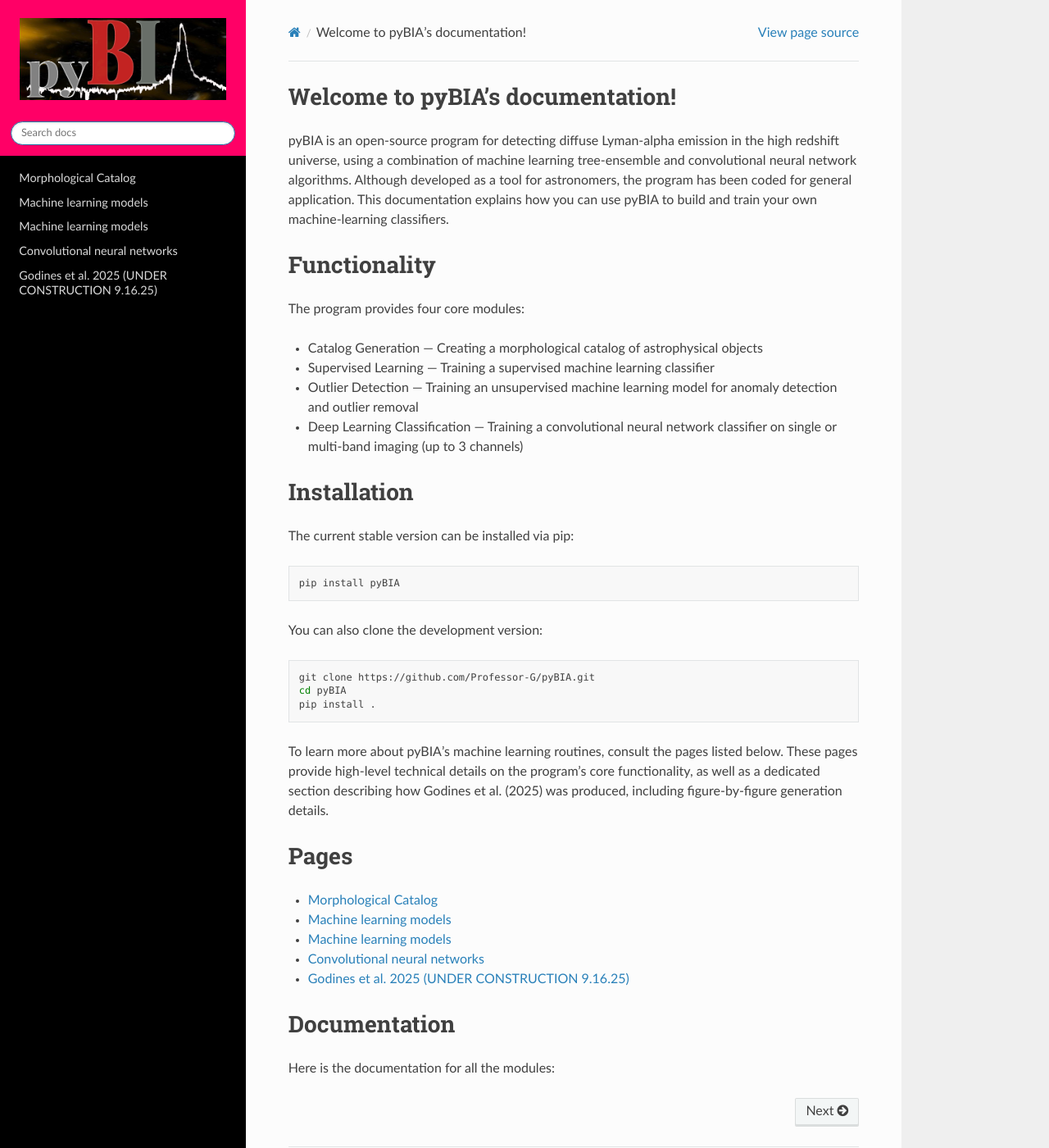
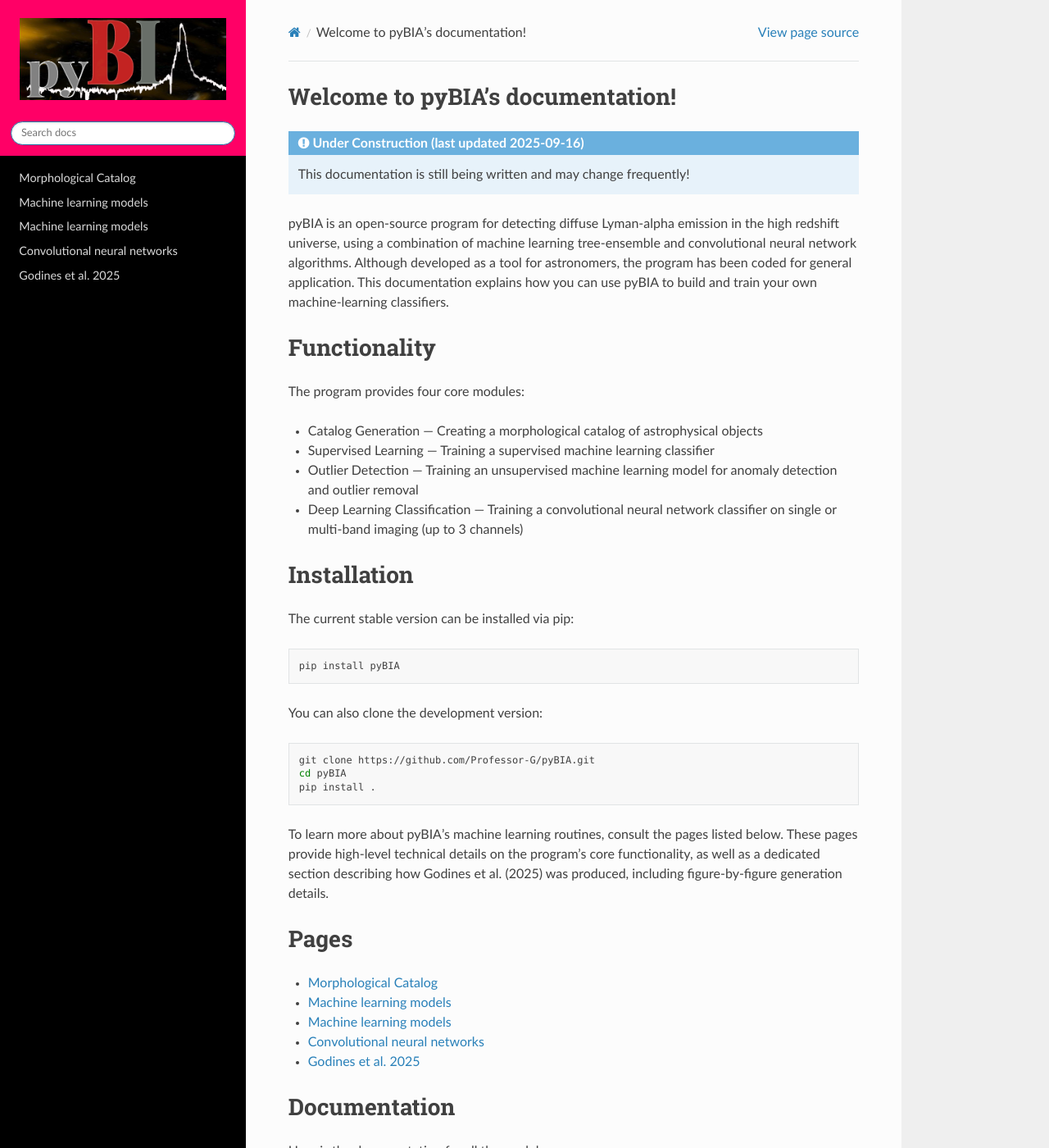
Before and after one commit to Professor-G/pyBIA, a Sphinx documentation site: the page built from docs/index.rst, in a window 1280 px wide and 1400 px high. Shown: the whole window at 82% size. Built offline with Sphinx 7.4.7 and the Read the Docs theme 3.1.0, drawn with Linux system fonts in a browser that asks for light colours; pages that are not in the unit, such as notebooks, are missing from menus.

Commit message:
adding doc pages

```diff
--- a/docs/index.rst
+++ b/docs/index.rst
@@ -5,6 +5,10 @@
 
 Welcome to pyBIA's documentation!
 ===============================
+
+.. admonition:: Under Construction (last updated 2025-09-16)
+
+   This documentation is still being written and may change frequently!
 
 pyBIA is an open-source program for detecting diffuse Lyman-alpha emission in the high redshift universe, using a combination of machine learning tree-ensemble and convolutional neural network algorithms. Although developed as a tool for astronomers, the program has been coded for general application. This documentation explains how you can use pyBIA to build and train your own machine-learning classifiers.
 
--- a/docs/source/Godines et al 2025.rst
+++ b/docs/source/Godines et al 2025.rst
@@ -1,6 +1,6 @@
 .. _godines_et_al:
 
-Godines et al. 2025 (UNDER CONSTRUCTION 9.16.25)
+Godines et al. 2025
 ===========
 
 Image Segmentation
```
